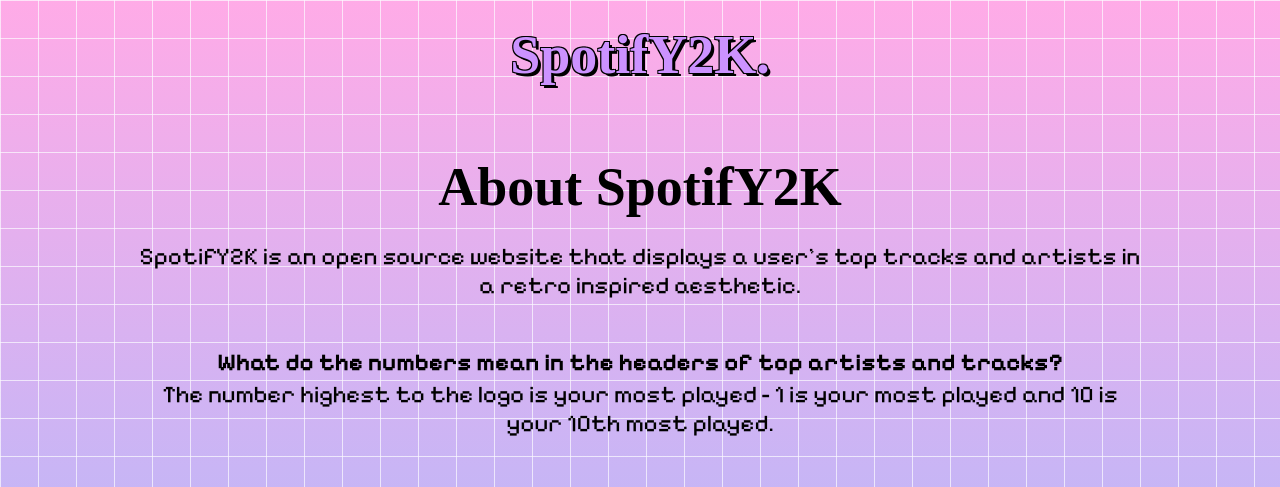
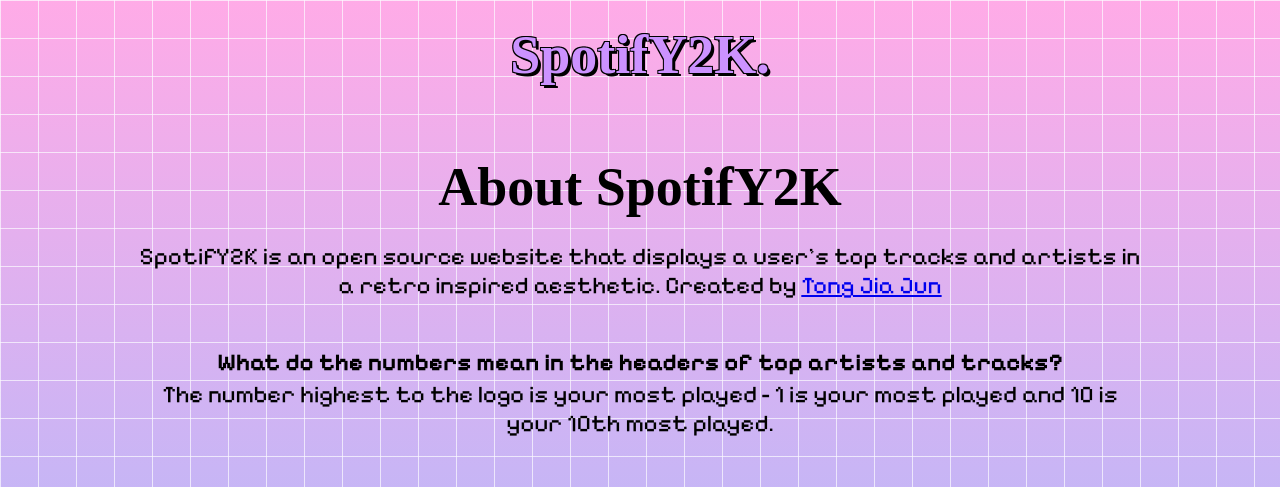
Before and after one commit to jiajun2002/Nostalgify, a Flask app: page /about in a window 1280 px wide. Shown: the top 487 px of the page. Run offline with Flask 3, Linux system fonts and the light colour scheme; some web fonts are replaced.

Commit message:
added hyperlink

```diff
--- a/templates/about.html
+++ b/templates/about.html
@@ -17,7 +17,7 @@
           About SpotifY2K
         </p>
         <p class = 'privacy-text'>
-          SpotifY2K is an open source website that displays a user's top tracks and artists in a retro inspired aesthetic.
+          SpotifY2K is an open source website that displays a user's top tracks and artists in a retro inspired aesthetic. Created by <a href = 'https://github.com/jiajun2002'> Tong Jia Jun</a>
         </p>
         <p class = 'frequent-question'>
           What do the numbers mean in the headers of top artists and tracks?
```
